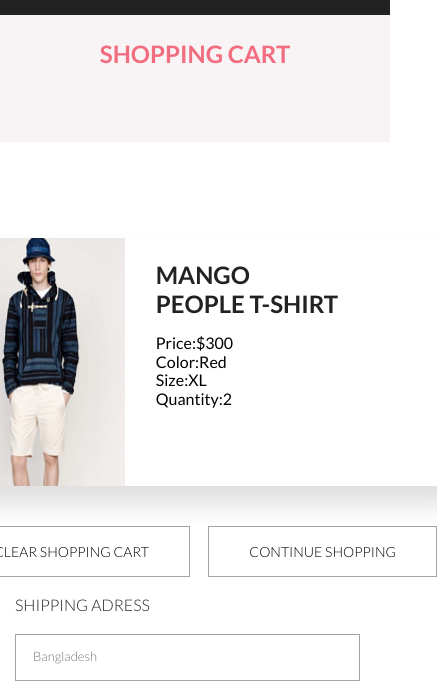
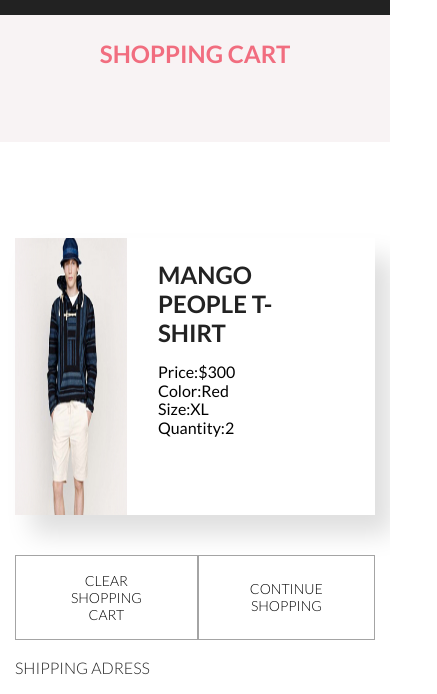
Before and after one commit to ekaterinas97/ekaterinas97.github.io, a plain HTML site: page cart.html in a window 390 px wide. Shown: the part 62-756 px from the top of the page, 437 px wide, since content can reach past the window. Drawn offline with nearby package versions, Linux system fonts and the light colour scheme.

Commit message:
changes-1

```diff
--- a/css/styles.css
+++ b/css/styles.css
@@ -1373,7 +1373,7 @@
     align-items: center;
     flex-direction: column;
   }
-  .basket__right, .delivery {
+  .basket__right, .basket__left {
     width: 100%;
   }
   .delivery__form {
```
Also changed, not shown: 1 other file.
